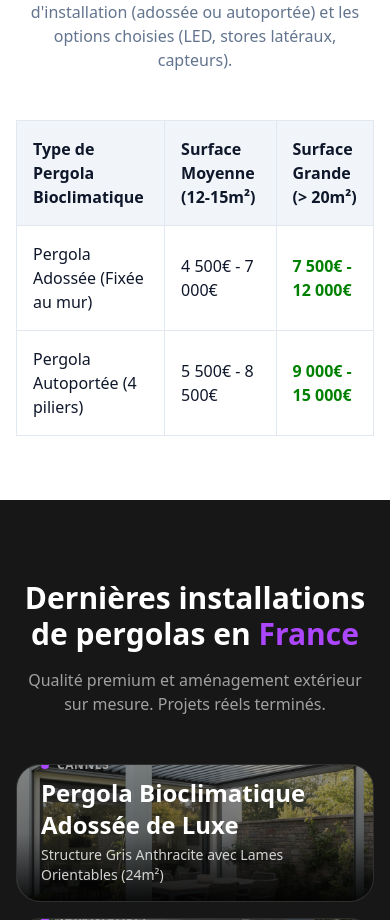
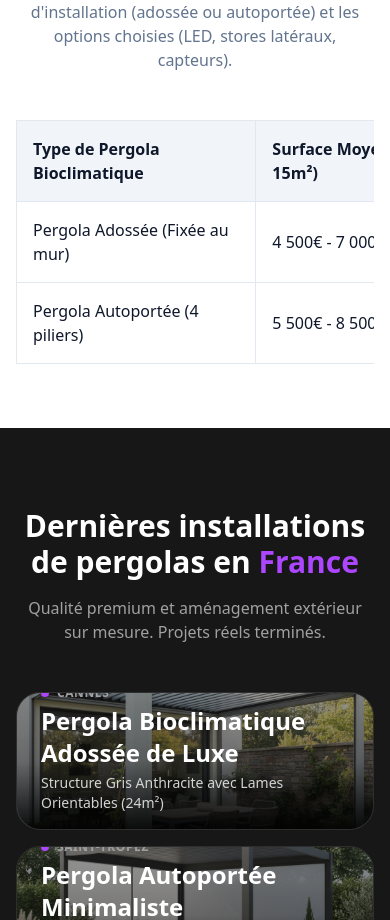
Before and after one commit to tuangiangluong-afk/expertpergolabioclimatique.fr, a Next.js app: page /home in a window 390 px wide. Shown: the part 2649-3569 px from the top of the page. Built offline with nearby package versions, Linux system fonts and the light colour scheme.

Commit message:
fix(responsive): remove whitespace-nowrap overflow and add PricingTable min-w containment

```diff
--- a/src/components/LogoCloud.tsx
+++ b/src/components/LogoCloud.tsx
@@ -14,7 +14,7 @@ export default function LogoCloud() {
         <section className="py-10 border-b border-slate-100 bg-white">
             <div className="container mx-auto px-4">
                 <div className="flex flex-col md:flex-row items-center justify-center gap-6 md:gap-12">
-                    <p className="text-sm font-semibold text-slate-500 uppercase tracking-widest whitespace-nowrap">
+                    <p className="text-sm font-semibold text-slate-500 uppercase tracking-widest text-center md:whitespace-nowrap md:text-left">
                         Nos installateurs RGE posent les marques leaders :
                     </p>
                     <div className="flex flex-wrap justify-center items-center gap-8 md:gap-12 grayscale opacity-70 hover:grayscale-0 hover:opacity-100 transition-all duration-500">
--- a/src/components/PricingTable.tsx
+++ b/src/components/PricingTable.tsx
@@ -5,8 +5,8 @@ export default function PricingTable() {
             <div className="max-w-4xl mx-auto px-4">
                 <h2 className="text-3xl font-extrabold text-center mb-6">Prix indicatifs d'une Pergola Bioclimatique</h2>
                 <p className="text-center text-slate-500 mb-12">Les tarifs varient selon les dimensions, le type d'installation (adossée ou autoportée) et les options choisies (LED, stores latéraux, capteurs).</p>
-                <div className="overflow-x-auto">
-                    <table className="w-full text-left border-collapse border border-slate-200">
+                <div className="overflow-x-auto w-full">
+                    <table className="w-full min-w-[640px] text-left border-collapse border border-slate-200">
                         <thead>
                             <tr className="bg-slate-100">
                                 <th className="p-4 font-bold border border-slate-200">Type de Pergola Bioclimatique</th>
```
